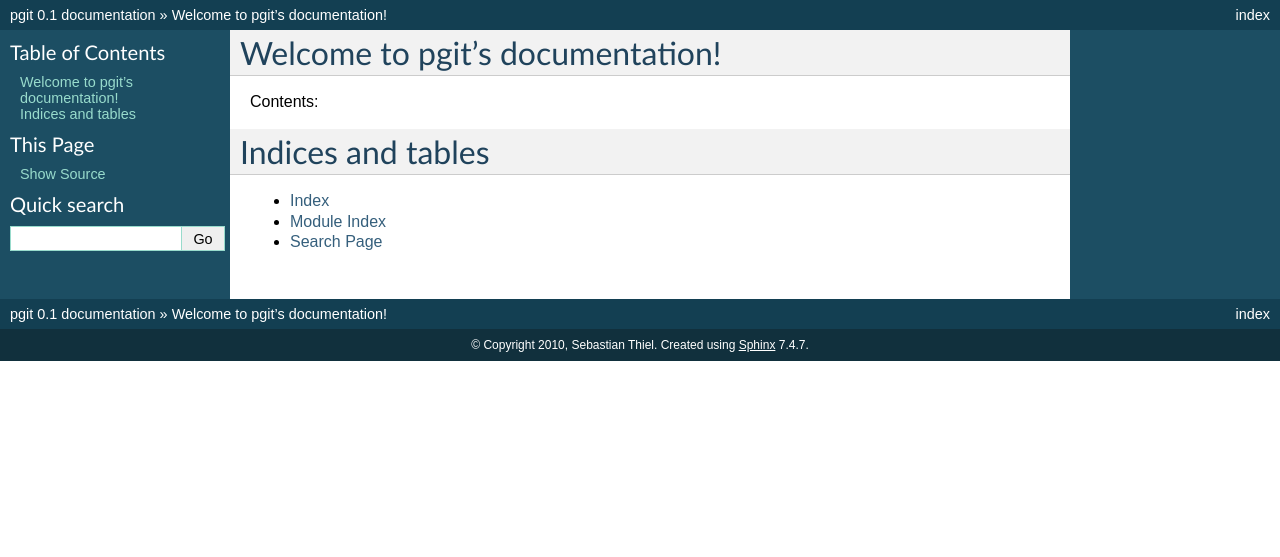
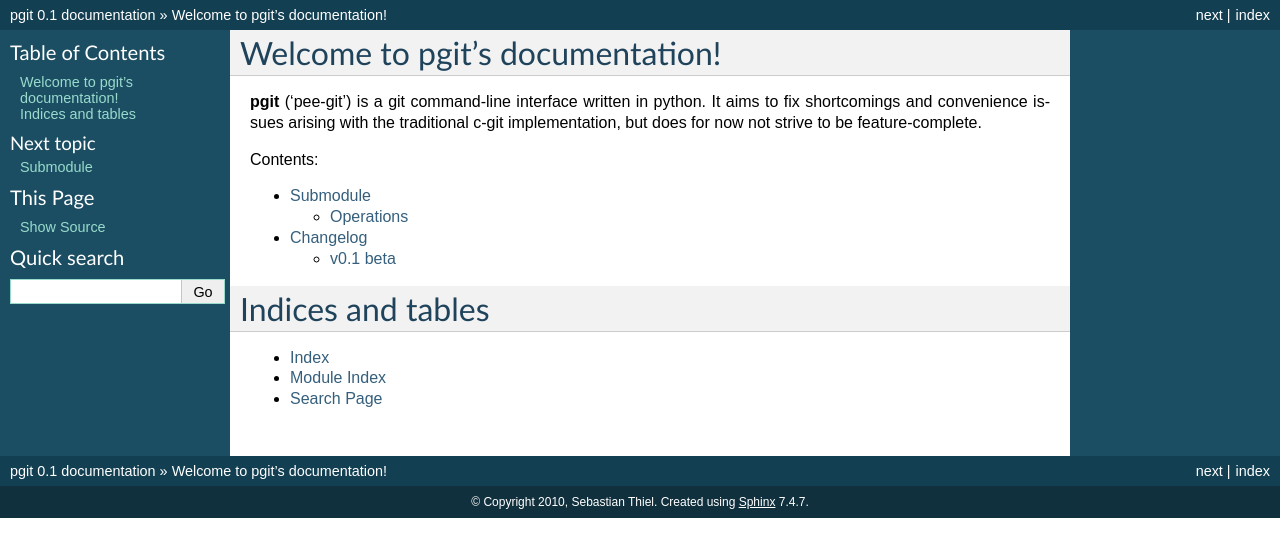
Before and after one commit to Byron/pgit, a Sphinx documentation site: the page built from doc/source/index.rst, in a window 1280 px wide. Shown: the top 557 px of the page. Built offline with Sphinx 7.4.7, drawn with Linux system fonts in a browser that asks for light colours.

Commit message:
Added initial documentation

```diff
--- /dev/null
+++ b/doc/source/changes.rst
@@ -0,0 +1,9 @@
+#########
+Changelog
+#########
+
+**********
+v0.1 beta
+**********
+
+- Initial Release, featuring an improved submodule implementation.
--- a/doc/source/index.rst
+++ b/doc/source/index.rst
@@ -5,11 +5,15 @@
 
 Welcome to pgit's documentation!
 ================================
+**pgit** ('pee-git') is a git command-line interface written in python. It aims to fix shortcomings and convenience issues arising with the traditional c-git implementation, but does for now not strive to be feature-complete.
 
 Contents:
 
 .. toctree::
    :maxdepth: 2
+
+   cmd/submodule
+   changes
 
 Indices and tables
 ==================
```
Also changed, not shown: doc/source/cmd/submodule.rst (added, +120 -0 lines), 3 other files.
